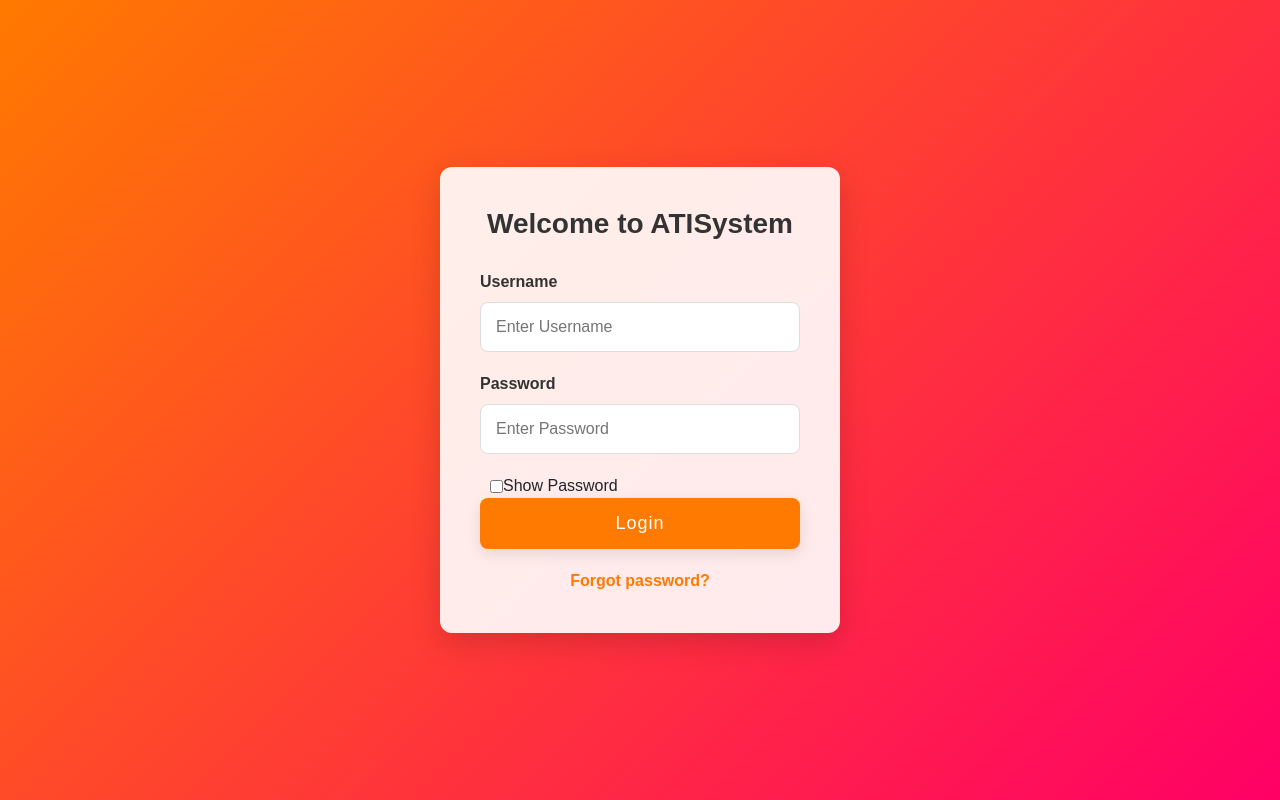
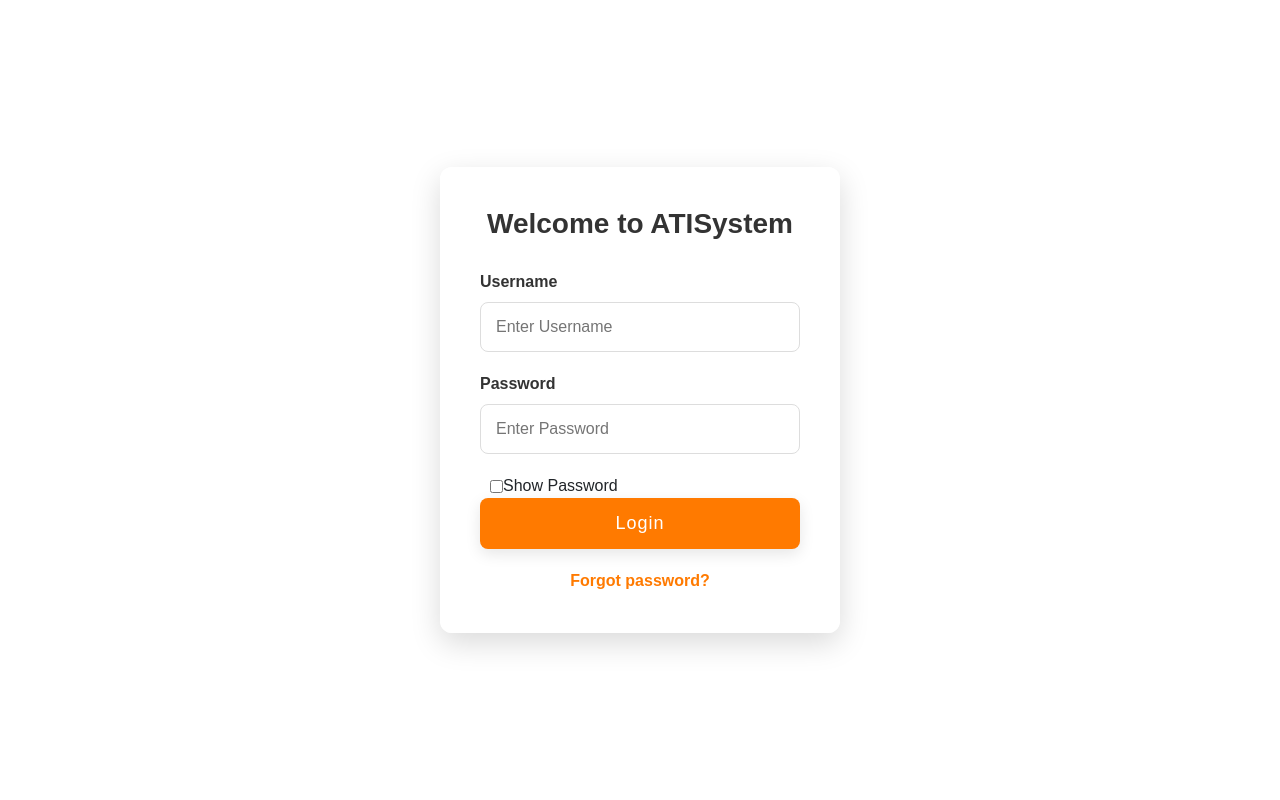
Before and after one commit to iHakoto/ATISystem, a PHP site: page /Capstone-Project/login.php in a window 1280 px wide. Run offline with PHP 8.4, Linux system fonts and the light colour scheme; data comes from the database, SQL or seed files in the repository; some libraries are stand-ins or nearby versions.

Commit message:
Update login.php

```diff
--- a/login.php
+++ b/login.php
@@ -28,7 +28,6 @@ ob_end_flush();
 
     body {
         font-family: 'Arial', sans-serif;
-        background: linear-gradient(135deg, #FF7A00, #FF0066); /* Gradient background */
         height: 100vh;
         display: flex;
         justify-content: center;
```
